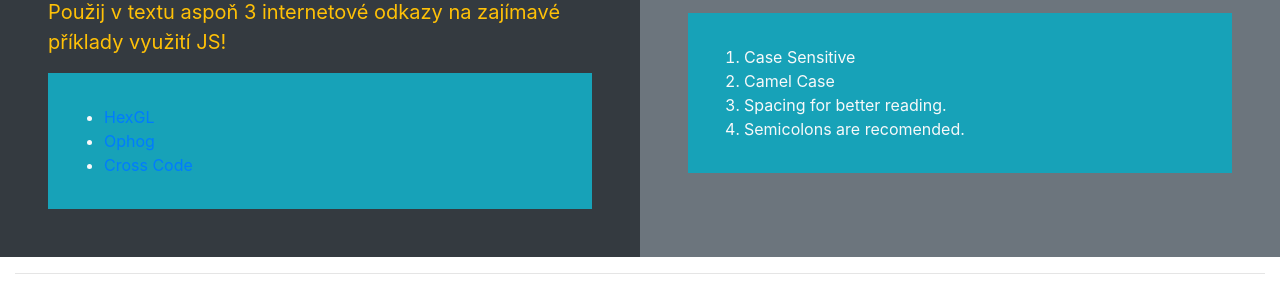
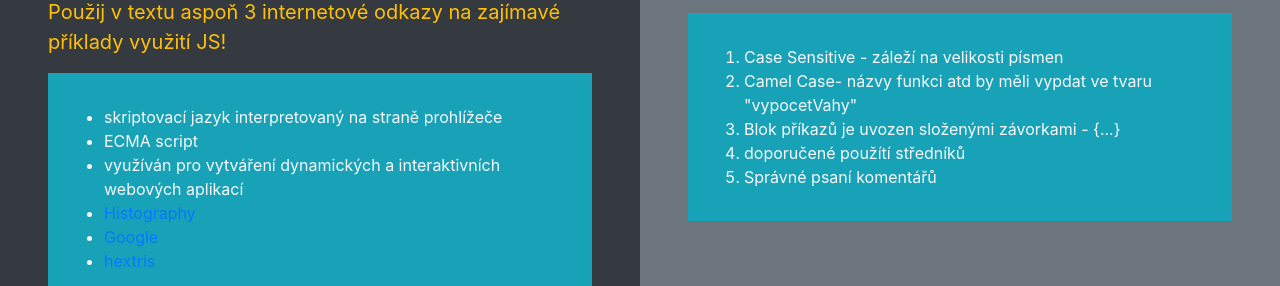
Before and after one commit to Endru88/zaklady-js, a plain HTML site: page index.html in a window 1280 px wide. Shown: the part 509-795 px from the top of the page. Drawn offline with nearby package versions, Linux system fonts and the light colour scheme.

Commit message:
03 - final

```diff
--- a/index.html
+++ b/index.html
@@ -30,9 +30,12 @@
         </blockquote>
         <div class="bg-info p-3">
           <p><ul>
-            <li><a href="https://hexgl.bkcore.com/">HexGL</a></li>
-            <li><a href="http://ophog.bot.land/">Ophog </a></li>
-            <li><a href="http://www.cross-code.com/en/home">Cross Code</a></li>
+            <li>skriptovací jazyk interpretovaný na straně prohlížeče</li>
+            <li>ECMA script</li>
+            <li>využíván pro vytváření dynamických a interaktivních webových aplikací</li>
+            <li><a href="http://www.histography.io/">Histography</a></li>
+            <li><a href="https://www.google.cz//">Google </a></li>
+            <li><a href="https://hextris.io/">hextris</a></li>
           </ul></p>
         </div>
       </div>
@@ -44,10 +47,11 @@
         </blockquote>
         <div class="bg-info p-3">
           <p><ol>
-            <li>Case Sensitive</li>
-            <li>Camel Case</li>
-            <li>Spacing for better reading.</li>
-            <li>Semicolons are recomended.</li>
+            <li>Case Sensitive - záleží na velikosti písmen</li>
+            <li>Camel Case- názvy funkci atd by měli vypdat ve tvaru "vypocetVahy"</li>
+            <li>Blok příkazů je uvozen složenými závorkami - {...}</li>
+            <li>doporučené použítí středníků</li>
+            <li>Správné psaní komentářů</li>
           </ol></p>
         </div>
       </div>
```
